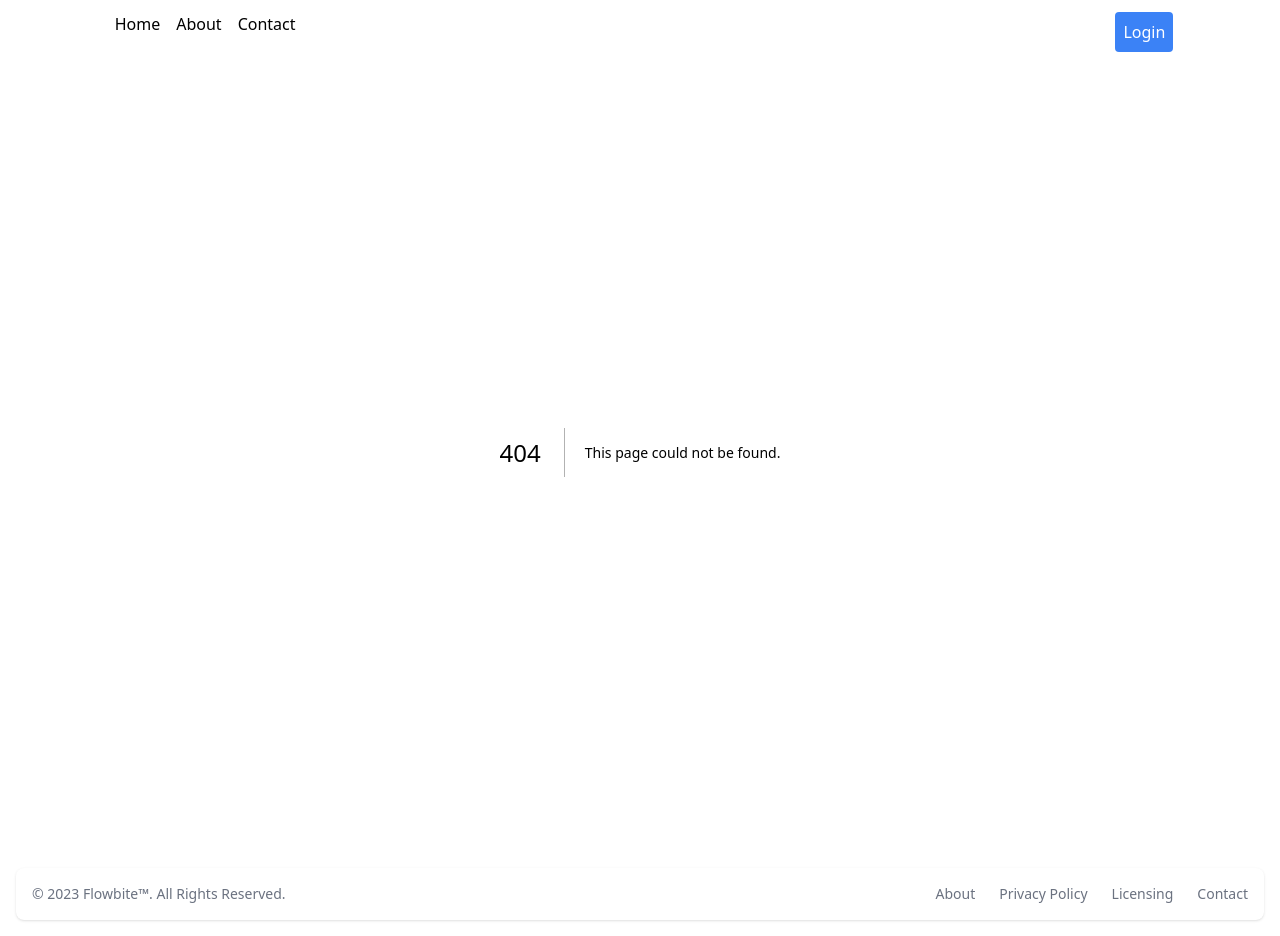
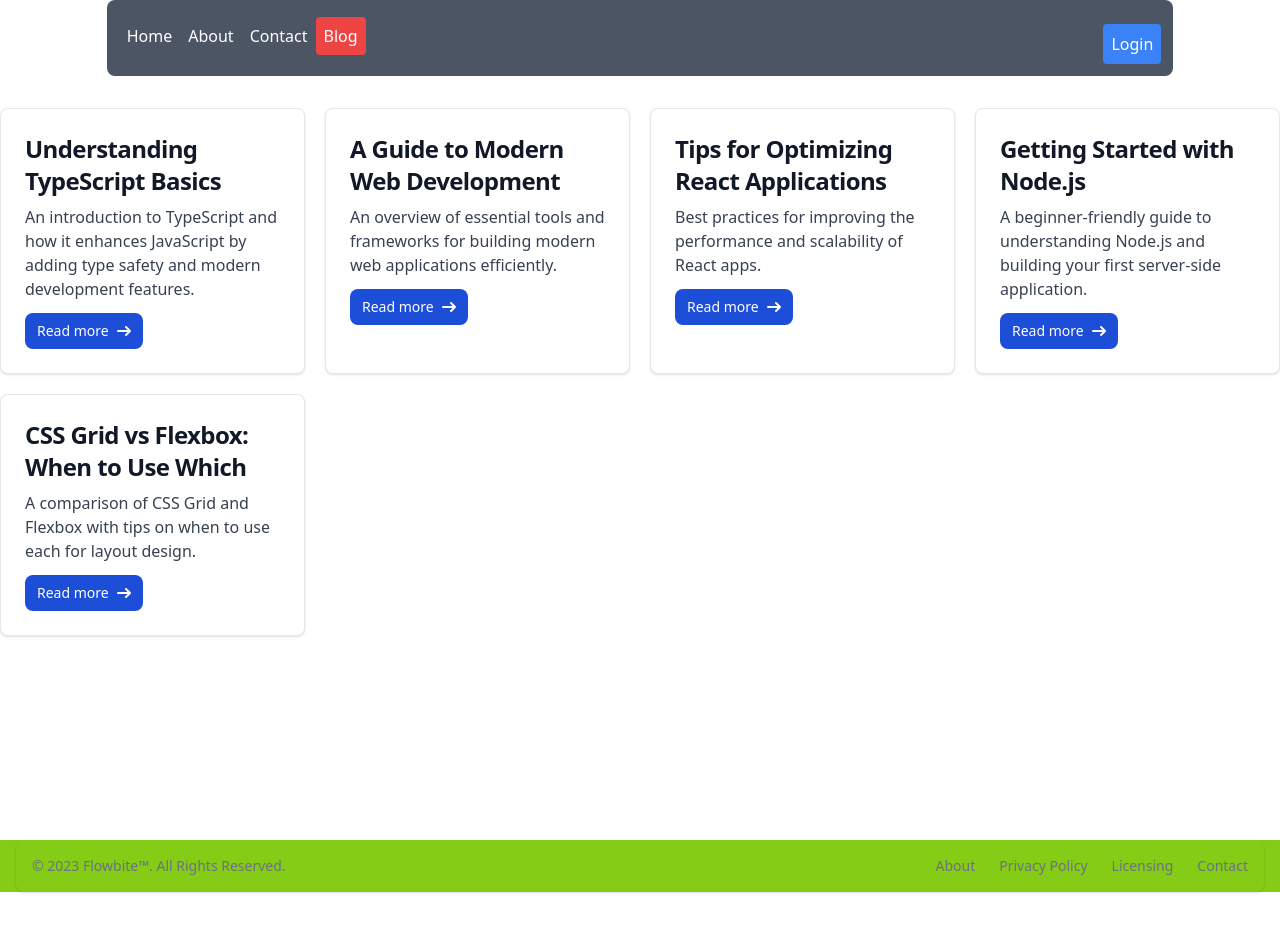
Before and after one commit to Mahen-Howlader/Next_js_practice, a Next.js app: page /blog in a window 1280 px wide. Before the commit this address had no page. After the commit the page ends 908 px from the top, so only its background shows below. Built offline with nearby package versions, Linux system fonts and the light colour scheme.

Commit message:
nested routing

```diff
--- a/src/app/Component/About.jsx
+++ b/src/app/Component/About.jsx
@@ -1,8 +1,14 @@
+import Link from 'next/link';
 import React from 'react';
 
 function About(props) {
   return (
     <div className=''>
+      <div className='flex space-x-4'>
+        <Link className='font-bold' href={"/about/history"}>History</Link>
+        <Link className='font-bold' href={"/about/vission"}>Vission</Link>
+      </div>
+
       <div className="sm:flex items-center max-w-screen-xl">
         <div className="sm:w-1/2 p-10">
           <div className="image object-center text-center">
@@ -24,6 +30,8 @@ function About(props) {
             </p>
           </div>
         </div>
+
+
       </div>
 
     </div>
--- a/src/app/Component/Footer.jsx
+++ b/src/app/Component/Footer.jsx
@@ -1,7 +1,7 @@
 function Footer(props) {
     return (
-        <div>
-            <footer className="bg-white rounded-lg shadow m-4 dark:bg-gray-800">
+        <div className="bg-lime-500">
+            <footer className=" rounded-lg shadow m-4 text-black dark:bg-gray-800">
                 <div className="w-full mx-auto max-w-screen-xl p-4 md:flex md:items-center md:justify-between">
                     <span className="text-sm text-gray-500 sm:text-center dark:text-gray-400">
                         © 2023{" "}
--- a/src/app/Component/Navbar.jsx
+++ b/src/app/Component/Navbar.jsx
@@ -18,6 +18,10 @@ function Navbar() {
             title: "Contact",
             path: "/contact"
         },
+        {
+            title: "Blog",
+            path: "/blog"
+        },
     ];
 
     function handleLogin() {
@@ -26,7 +30,7 @@ function Navbar() {
     }
 
     return (
-        <div className="flex justify-between mt-3">
+        <div className="flex justify-between mt-3 ">
             <div>
                 {dataNav.map((val, index) => (
                     <Link
--- /dev/null
+++ b/src/app/about/history/page.jsx
@@ -0,0 +1,9 @@
+function page(props) {
+    return (
+        <div>
+            Inner History
+        </div>
+    );
+}
+
+export default page;
--- /dev/null
+++ b/src/app/about/vission/nestetbission/page.jsx
@@ -0,0 +1,9 @@
+function page(props) {
+    return (
+        <div>
+            Nestet vission History
+        </div>
+    );
+}
+
+export default page;
--- /dev/null
+++ b/src/app/about/vission/page.jsx
@@ -0,0 +1,11 @@
+import Link from "next/link";
+
+function page() {
+    return (
+        <div>
+            <Link href={"/about/vission/nestetbission"}>NEsted </Link>
+        </div>
+    );
+}
+
+export default page;
--- /dev/null
+++ b/src/app/blog/[slug]/page.jsx
@@ -0,0 +1,41 @@
+function page({params}) {
+    // console.log("params",params)
+    const blogsFind = blogs.find((val,index) => val?.slug === params?.slug);
+    console.log(blogsFind)
+    return (
+        <div>
+            <h1>{blogsFind?.title}</h1>
+            <h1>{blogsFind?.description}</h1>
+        </div>
+    );
+}
+
+const blogs = [
+    {
+        title: "Understanding TypeScript Basics",
+        slug: "understanding-typescript-basics",
+        description: "An introduction to TypeScript and how it enhances JavaScript by adding type safety and modern development features."
+    },
+    {
+        title: "A Guide to Modern Web Development",
+        slug: "guide-to-modern-web-development",
+        description: "An overview of essential tools and frameworks for building modern web applications efficiently."
+    },
+    {
+        title: "Tips for Optimizing React Applications",
+        slug: "tips-for-optimizing-react-applications",
+        description: "Best practices for improving the performance and scalability of React apps."
+    },
+    {
+        title: "Getting Started with Node.js",
+        slug: "getting-started-with-nodejs",
+        description: "A beginner-friendly guide to understanding Node.js and building your first server-side application."
+    },
+    {
+        title: "CSS Grid vs Flexbox: When to Use Which",
+        slug: "css-grid-vs-flexbox",
+        description: "A comparison of CSS Grid and Flexbox with tips on when to use each for layout design."
+    }
+];
+
+export default page;
--- /dev/null
+++ b/src/app/blog/page.jsx
@@ -0,0 +1,56 @@
+import Link from "next/link";
+
+function page() {
+    return (
+        <div className="grid grid-cols-4 gap-5">
+            {
+                blogs.map((val, index) => {
+                    return <div class="max-w-sm p-6 bg-white border border-gray-200 rounded-lg shadow dark:bg-gray-800 dark:border-gray-700">
+                        <a href="#">
+                            <h5 class="mb-2 text-2xl font-bold tracking-tight text-gray-900 dark:text-white">{val?.title}</h5>
+                        </a>
+                        <p class="mb-3 font-normal text-gray-700 dark:text-gray-400">{val?.description}</p>
+                        <Link href={`blog/${val?.slug}`} class="inline-flex items-center px-3 py-2 text-sm font-medium text-center text-white bg-blue-700 rounded-lg hover:bg-blue-800 focus:ring-4 focus:outline-none focus:ring-blue-300 dark:bg-blue-600 dark:hover:bg-blue-700 dark:focus:ring-blue-800">
+                            Read more
+                            <svg class="rtl:rotate-180 w-3.5 h-3.5 ms-2" aria-hidden="true" xmlns="http://www.w3.org/2000/svg" fill="none" viewBox="0 0 14 10">
+                                <path stroke="currentColor" stroke-linecap="round" stroke-linejoin="round" stroke-width="2" d="M1 5h12m0 0L9 1m4 4L9 9" />
+                            </svg>
+                        </Link>
+                    </div>
+                })
+            }
+        </div>
+    );
+}
+
+
+const blogs = [
+    {
+        title: "Understanding TypeScript Basics",
+        slug: "understanding-typescript-basics",
+        description: "An introduction to TypeScript and how it enhances JavaScript by adding type safety and modern development features."
+    },
+    {
+        title: "A Guide to Modern Web Development",
+        slug: "guide-to-modern-web-development",
+        description: "An overview of essential tools and frameworks for building modern web applications efficiently."
+    },
+    {
+        title: "Tips for Optimizing React Applications",
+        slug: "tips-for-optimizing-react-applications",
+        description: "Best practices for improving the performance and scalability of React apps."
+    },
+    {
+        title: "Getting Started with Node.js",
+        slug: "getting-started-with-nodejs",
+        description: "A beginner-friendly guide to understanding Node.js and building your first server-side application."
+    },
+    {
+        title: "CSS Grid vs Flexbox: When to Use Which",
+        slug: "css-grid-vs-flexbox",
+        description: "A comparison of CSS Grid and Flexbox with tips on when to use each for layout design."
+    }
+];
+
+
+export default page;
--- /dev/null
+++ b/src/app/blog/spacelBlog/page.jsx
@@ -0,0 +1,9 @@
+function page() {
+    return (
+        <div>
+            SpacelBlog
+        </div>
+    );
+}
+
+export default page;
--- a/src/app/layout.js
+++ b/src/app/layout.js
@@ -15,10 +15,10 @@ export default function RootLayout({ children }) {
   return (
     <html lang="en">
       <body>
-        <nav className="w-10/12 mx-auto">
+        <nav className="w-10/12 mx-auto bg-gray-600 p-3 rounded-lg text-white">
           <Navbar></Navbar>
         </nav>
-        <div className="min-h-[calc(100vh-100px)]">
+        <div className="min-h-[calc(100vh-100px)] my-8">
         {children}
         </div>
         <Footer></Footer>
```
Lines whose indentation alone changed are shown as unchanged.
